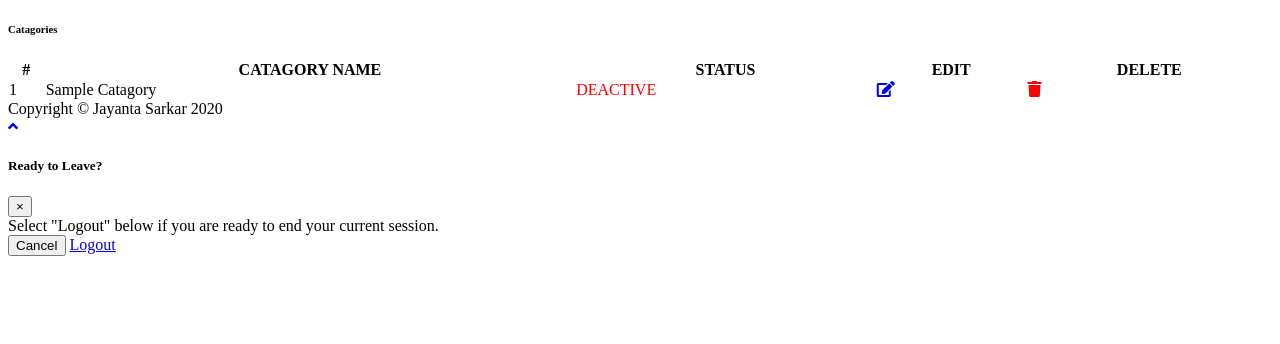
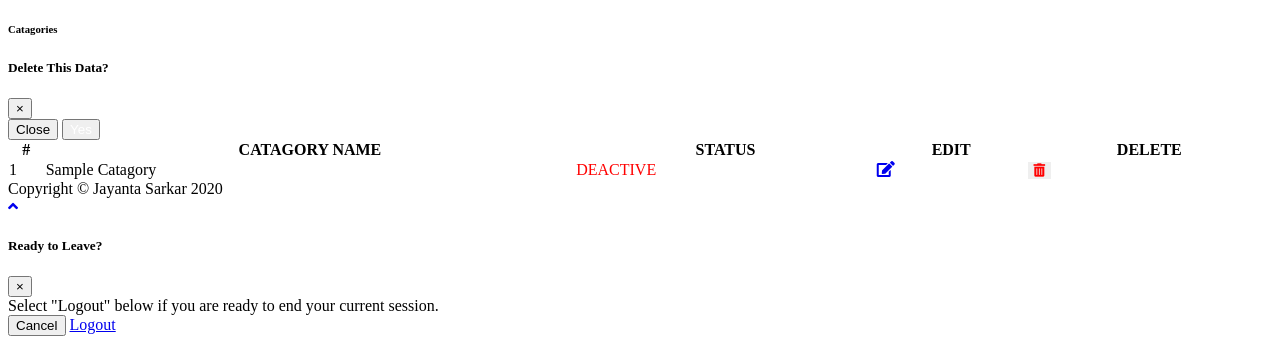
Before and after one commit to Jayanta1483/mycommerce, a PHP site: page /tables.php?page=catagories in a window 1280 px wide. Shown: the part 675-1019 px from the top of the page. Before the commit the page ends 939 px from the top, so only its background shows below. Run offline with PHP 8.4, Linux system fonts and the light colour scheme; the visitor is signed in with stand-in values (Sample User, id 1); tables that the repository leaves empty or names only in its code hold one stand-in row (values such as "Sample post"); some libraries are stand-ins or nearby versions.

Commit message:
config delete modal for catagories

```diff
--- a/admin/tables.php
+++ b/admin/tables.php
@@ -250,13 +250,35 @@
 
                                                                             ?></td>
                                                     <td class="text-center"><a href="edit.php?page=catagories&id=<?php echo htmlspecialchars($result["cat_id"]); ?>" target="_blank" style="text-decoration:none;"><i class="fas fa-edit"></i></a></td>
-                                                    <td class="text-center"><a href="delete.php?page=catagories&id=<?php echo htmlspecialchars($result["cat_id"]); ?>" style="color:red;text-decoration:none;"><i class="fas fa-trash"></i></a></td>
+                                                    <td class="text-center"><button type="button" class="btn" data-toggle="modal" data-target="#exampleModal-<?php echo $i; ?>" style="border:none;color:red;"><i class='fas fa-trash-alt'></i></button></td>
                                                 </tr>
+
+                                                <!-- Delete Modal-->
+                                                <div class="modal fade" id="exampleModal-<?php echo $i; ?>" tabindex="-1" role="dialog" aria-labelledby="exampleModalLabel" aria-hidden="true">
+                                                    <div class="modal-dialog" role="document">
+                                                        <div class="modal-content">
+                                                            <div class="modal-header">
+                                                                <h5 class="modal-title" id="exampleModalLabel">Delete This Data?</h5>
+                                                                <button type="button" class="close" data-dismiss="modal" aria-label="Close">
+                                                                    <span aria-hidden="true">&times;</span>
+                                                                </button>
+                                                            </div>
+
+                                                            <div class="modal-footer">
+                                                                <button type="button" class="btn btn-secondary" data-dismiss="modal">Close</button>
+                                                                <button type="button" class="btn btn-danger"><a href="delete.php?page=catagories&id=<?php echo $result['cat_id']; ?>" style="text-decoration:none;color:white;">Yes</a></button>
+                                                            </div>
+                                                        </div>
+                                                    </div>
+                                                </div>
 
                                             <?php  } ?>
                                         </tbody>
                                     </table>
-                                </div> <?php } ?>
+                                </div>
+
+
+                            <?php } ?>
 
                             <!--################################################################################################################################################################################################################################################################################################################################
                                                                 FOR PRODUCTS
@@ -339,15 +361,12 @@
                                             while ($row = mysqli_fetch_assoc($query)) { ?>
                                                 <tr class="text-center">
                                                     <td><?php echo $i++; ?></td>
-                                                    <td><?php echo htmlspecialchars(ucwords($row["cust_fname"]))." ".htmlspecialchars(ucwords($row["cust_lname"])); ?></td>
+                                                    <td><?php echo htmlspecialchars(ucwords($row["cust_fname"])) . " " . htmlspecialchars(ucwords($row["cust_lname"])); ?></td>
                                                     <td><?php echo htmlspecialchars(ucwords($row["cust_address"])); ?></td>
                                                     <td><?php echo htmlspecialchars($row["cust_email"]); ?></td>
                                                     <td><?php echo htmlspecialchars($row["cust_mobile"]); ?></td>
-                                                    <td><img   <?php
-                                                                 if(empty($row["photo"])){ ?>
-                                                                   src="customer_avatar.jpg"
-                                                               <?php  }else{  ?>
-                                                               src="<?php echo $row["photo"]; ?>" <?php } ?> width="80px" height="100px"></td>
+                                                    <td><img <?php
+                                                                if (empty($row["photo"])) { ?> src="customer_avatar.jpg" <?php  } else {  ?> src="<?php echo $row["photo"]; ?>" <?php } ?> width="80px" height="100px"></td>
                                                     <td><a href="delete.php?page=customers&id=<?php echo htmlspecialchars($row['cust_id']); ?>" style="color:red;text-decoration:none;"><i class="fas fa-trash"></i></a></td>
                                                 </tr>
                                             <?php } ?>
@@ -384,7 +403,7 @@
                                             while ($row = mysqli_fetch_assoc($query)) { ?>
                                                 <tr class="text-center">
                                                     <td><?php echo $i++; ?></td>
-                                                    <td><?php echo htmlspecialchars(ucwords($row["cust_fname"]))." ".htmlspecialchars(ucwords($row["cust_lname"])); ?></td>
+                                                    <td><?php echo htmlspecialchars(ucwords($row["cust_fname"])) . " " . htmlspecialchars(ucwords($row["cust_lname"])); ?></td>
                                                     <td><?php echo htmlspecialchars($row["cust_email"]); ?></td>
                                                     <td><?php echo htmlspecialchars(ucwords($row["prod_name"])); ?></td>
                                                     <td><?php echo htmlspecialchars($row["order_qty"]); ?></td>
@@ -426,19 +445,39 @@
                                             ?>
 
                                                 <tr class="text-center">
-                                                    <td><?php echo $i++; ?></td>
+                                                    <td><?php echo $i; ?></td>
                                                     <td><?php echo htmlspecialchars(ucwords($row["cust_fname"])) . " " . htmlspecialchars(ucwords($row["cust_lname"])); ?></td>
-                                                    <td><a href="mailto:<?php echo htmlspecialchars($row["cust_email"]); ?>" style="text-decoration:none;" ><?php echo htmlspecialchars($row["cust_email"]) ; ?></a></td>
+                                                    <td><a href="mailto:<?php echo htmlspecialchars($row["cust_email"]); ?>" style="text-decoration:none;"><?php echo htmlspecialchars($row["cust_email"]); ?></a></td>
                                                     <td><?php echo htmlspecialchars($row["cust_mobile"]); ?></td>
                                                     <td><?php echo htmlspecialchars(ucwords($row["comments"]));   ?></td>
                                                     <td><?php echo htmlspecialchars($row["time"]);       ?></td>
-                                                    <td><a href="delete.php?page=contacts&id=<?php echo htmlspecialchars($row['contact_id']); ?>" style="color:red;text-decoration:none;"><i class="fas fa-trash"></i></a></td>
+                                                    <td><button type="button" class="btn" data-toggle="modal" data-target="#exampleModal-<?php echo $i; ?>" style="border:none;color:red;"><i class='fas fa-trash-alt'></i></button></td>
                                                 </tr>
                                             <?php } ?>
                                         </tbody>
                                     </table>
                                 </div>
-                            <?php } ?>
+
+                                <!-- Delete Modal-->
+                                <div class="modal fade" id="exampleModal-<?php echo $i; ?>" tabindex="-1" role="dialog" aria-labelledby="exampleModalLabel" aria-hidden="true">
+                                    <div class="modal-dialog" role="document">
+                                        <div class="modal-content">
+                                            <div class="modal-header">
+                                                <h5 class="modal-title" id="exampleModalLabel">Delete This Data?</h5>
+                                                <button type="button" class="close" data-dismiss="modal" aria-label="Close">
+                                                    <span aria-hidden="true">&times;</span>
+                                                </button>
+                                            </div>
+
+                                            <div class="modal-footer">
+                                                <button type="button" class="btn btn-secondary" data-dismiss="modal">Close</button>
+                                                <button type="button" class="btn btn-danger"><a href=<?php echo "delete.php?id=" . $row['contact_id']; ?> style="text-decoration:none;color:white;">Yes</a></button>
+                                            </div>
+                                        </div>
+                                    </div>
+                                </div>
+                            <?php $i++;
+                            } ?>
                         </div>
                     </div>
 
```
Also changed, not shown: admin/delete.php (+0 -10 lines). Lines whose indentation alone changed are shown as unchanged.
